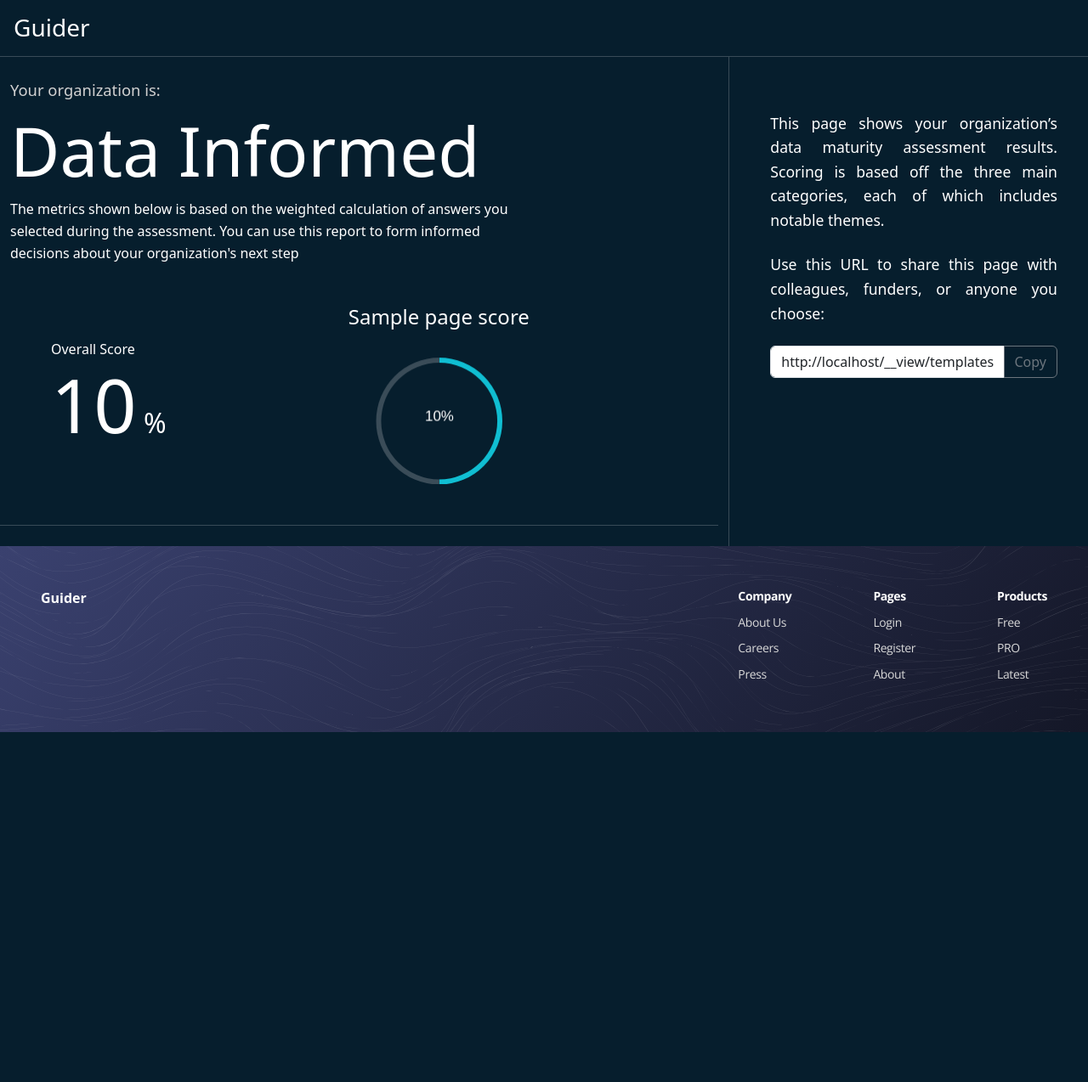
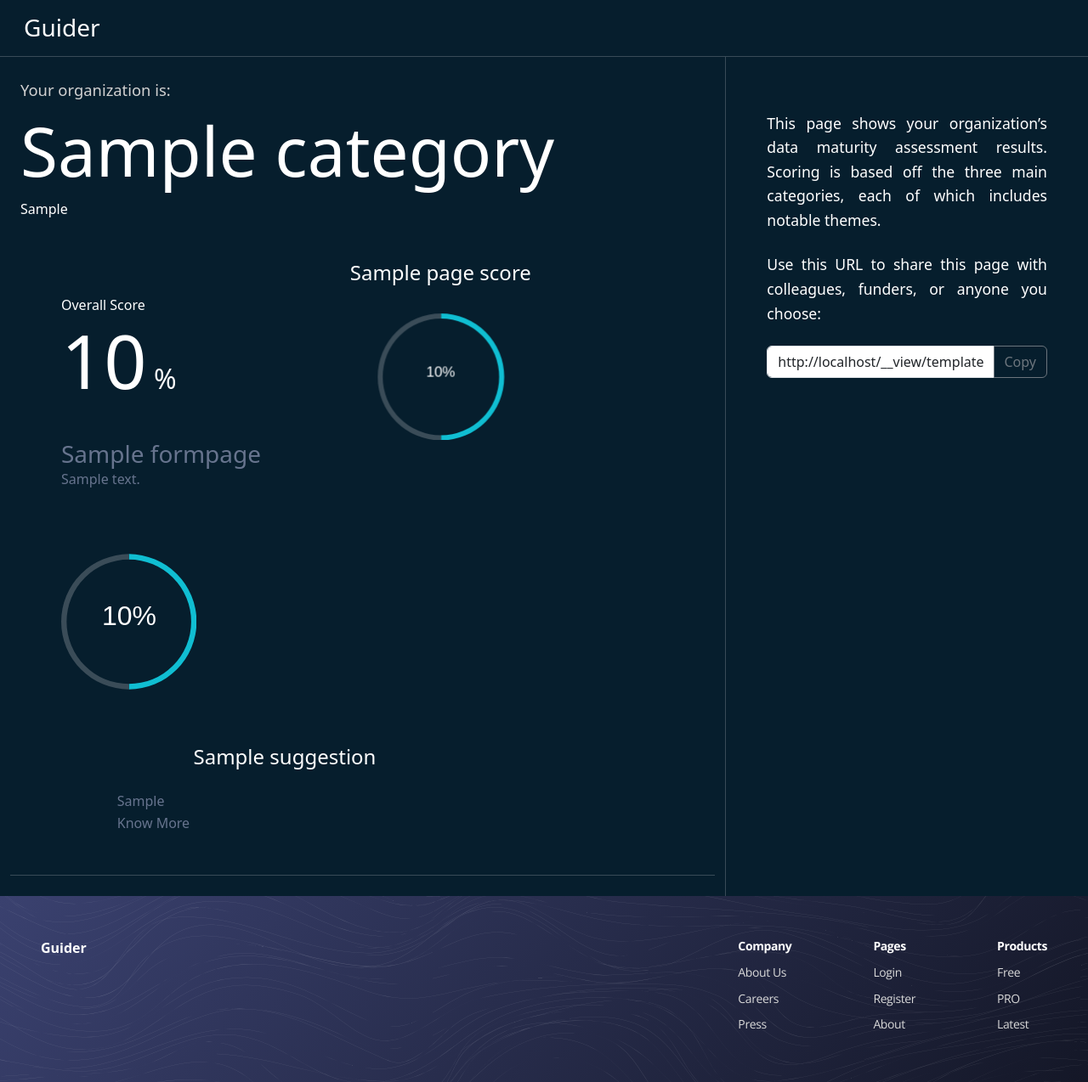
Before and after one commit to rohittp0/guider, a Django app: template templates/home/result.html in a window 1280 px wide. Shown: the whole page at 85% size. Before the commit the page ends 862 px from the top, so only its background shows below. Run offline with Django 4.2, Linux system fonts and the light colour scheme; tables that the repository leaves empty hold one stand-in row (values such as "Sample post"); the template is opened without the code that fills it: values that come from a table or form of the project are taken from there, most other values are stand-ins (such as "Sample title", 1, 10 or a date in 2020).

Commit message:
structured done

```diff
--- a/templates/home/result.html
+++ b/templates/home/result.html
@@ -9,8 +9,7 @@
     <script src="https://cdn.jsdelivr.net/npm/chart.js"></script>
 
     {% block nav %}{% endblock %}
-    <div class="bg-primary-500">
-        <div class="row">
+    <div class="bg-primary-500 row m-0">
         <div class="col-12 border-bottom">
             <div class="text-left p-3">
                 <h3 class="font-bold text-white"><a href="/">Guider</a></h3>
@@ -19,11 +18,8 @@
         <div class="col-lg-8 col-sm-12 p-4">
             <div class="col-12">
                 <p style="color: #d1d1d1; font-size: 1.15rem">Your organization is:</p>
-                    <h1 class="my-2 text-white" style="font-size: 5rem;">Data Informed</h1>
-                    <p class="text-white w-75">The metrics shown below is based on the weighted calculation of answers
-                        you
-                        selected during the assessment. You can use this report to form informed decisions about your
-                        organization's next step</p>
+                <h1 class="my-2 text-white" style="font-size: 5rem;">{{ category.title }}</h1>
+                <p class="text-white w-75">{{ category.caption }}</p>
             </div>
             <div class="row p-5 border-bottom">
                 <div class="col-lg-3 col-sm-12 d-flex justify-content-center flex-column ">
@@ -36,11 +32,33 @@
                         <div class="d-flex flex-column justify-content-center align-items-center">
                             <h4 class="text-white mb-4">{{ name }}</h4>
                             <div class="w-75 h-75">
-                                    <canvas id="donutChart{{ forloop.counter }}"></canvas>
+                                <canvas class="donutChart{{ forloop.counter }}"></canvas>
                             </div>
                         </div>
                     {% endfor %}
                 </div>
+                {% for page in form_pages %}
+                    <div class="col-lg-9 col-sm-12" style="grid-template-columns: repeat({{ pages }}, 1fr)">
+                        <h3>{{ page.name }}</h3>
+                        <p>{{ page.description }}</p>
+                        <div class="row">
+                            <div class="col-4">
+                                <canvas class="donutChart{{ forloop.counter }}"></canvas>
+                            </div>
+                        </div>
+                        {% for suggestion in page.suggestion_set.all %}
+                            <div class="d-flex flex-column justify-content-center align-items-center">
+                                <h4 class="text-white mb-4">{{ suggestion.title }}</h4>
+                                <div class="w-75 h-75">
+                                    <p>
+                                        {{ suggestion.caption }}
+                                    </p>
+                                    <a href="{{ suggestion.url }}">Know More</a>
+                                </div>
+                            </div>
+                        {% endfor %}
+                    </div>
+                {% endfor %}
             </div>
         </div>
         <div class="col-lg-4 hidden-sm border-left p-5">
@@ -61,8 +79,6 @@
                 </div>
             </div>
         </div>
-        </div>
-
     </div>
 
 
@@ -100,7 +116,8 @@
 
         {% for name, score, remaining in page_scores %}
 
-            new Chart(document.getElementById("donutChart{{ forloop.counter }}"), {
+            for (const chart of document.getElementsByClassName("donutChart{{ forloop.counter }}"))
+                new Chart(chart, {
                     type: 'doughnut',
                     data: {
                         datasets: [{
```
Also changed, not shown: home/views.py (+7 -1 lines). Lines whose indentation alone changed are shown as unchanged.
